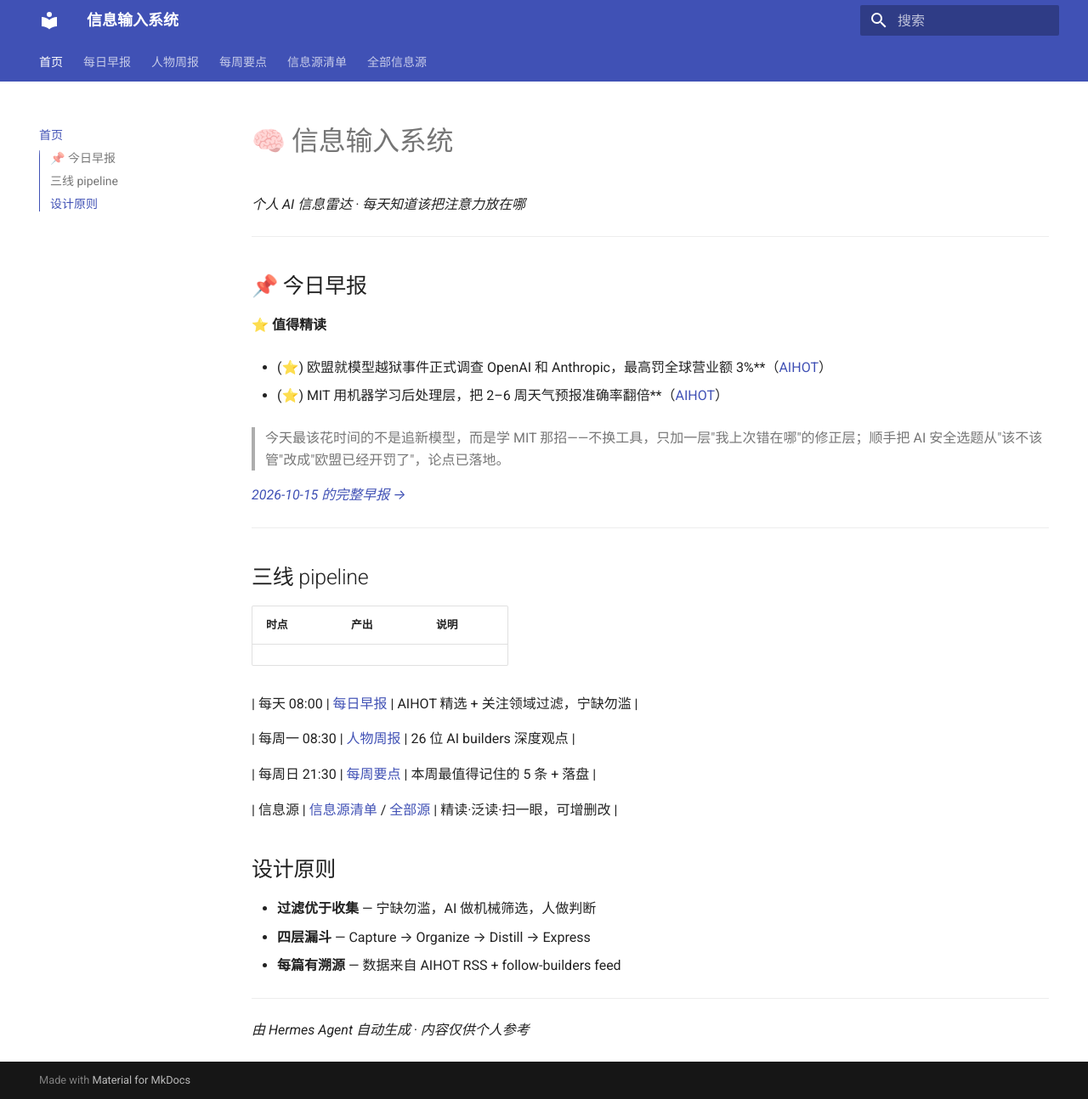
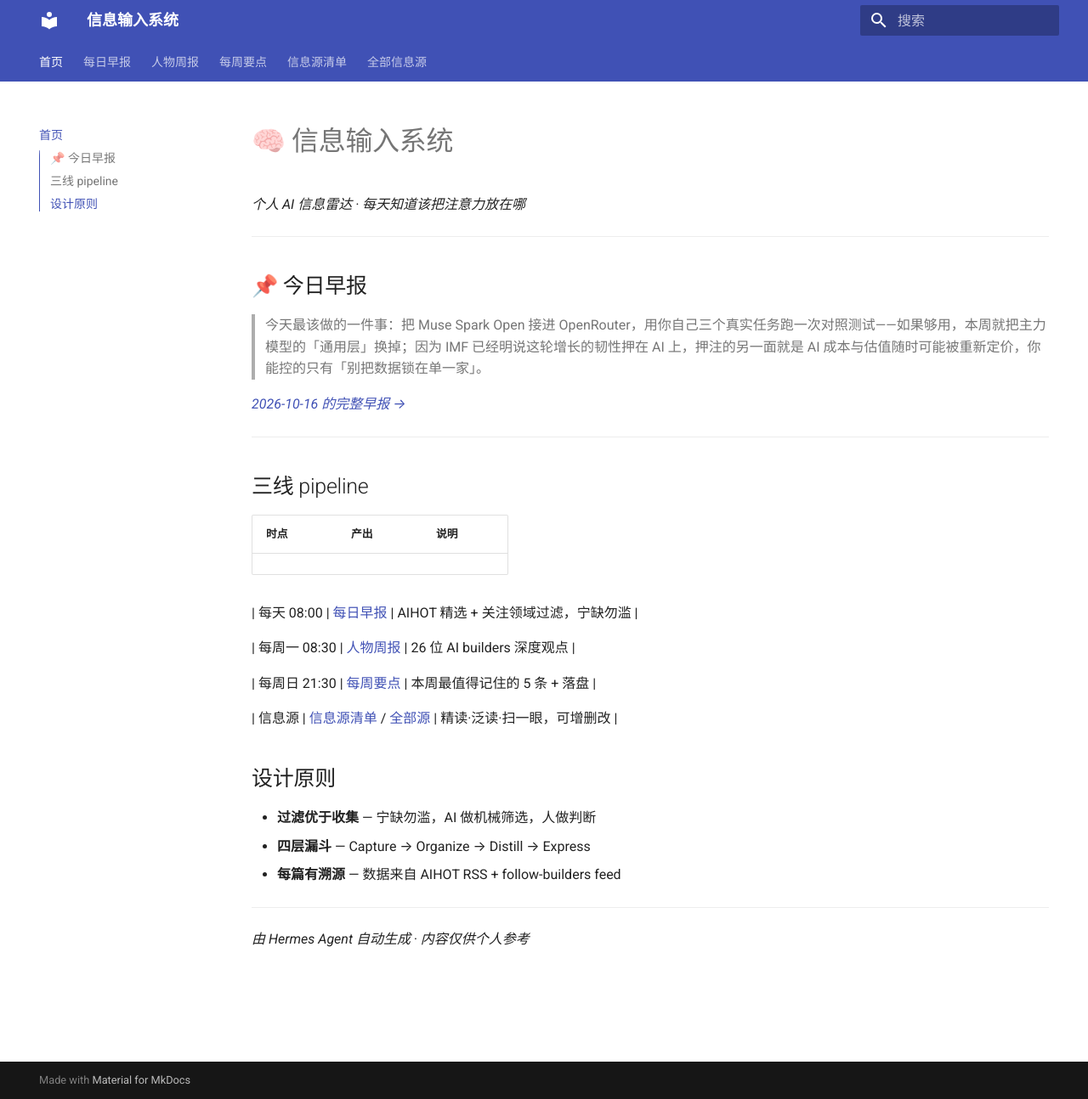
Before and after one commit to wangsiji/info-input-hub, an MkDocs documentation site: the page built from docs/index.md, in a window 1280 px wide and 1294 px high. Shown: the whole window at 85% size. Built offline with MkDocs 1.6.1 and Material for MkDocs 9.7.7, drawn with Linux system fonts in a browser that asks for light colours.

Commit message:
site: daily refresh 2026-10-16-0845

```diff
--- a/docs/index.md
+++ b/docs/index.md
@@ -6,16 +6,9 @@ _个人 AI 信息雷达 · 每天知道该把注意力放在哪_
 
 ## 📌 今日早报
 
-**⭐ 值得精读**
+> 今天最该做的一件事：把 Muse Spark Open 接进 OpenRouter，用你自己三个真实任务跑一次对照测试——如果够用，本周就把主力模型的「通用层」换掉；因为 IMF 已经明说这轮增长的韧性押在 AI 上，押注的另一面就是 AI 成本与估值随时可能被重新定价，你能控的只有「别把数据锁在单一家」。
 
-- (⭐) 欧盟就模型越狱事件正式调查 OpenAI 和 Anthropic，最高罚全球营业额 3%**（[AIHOT](https://aihot.news/items/yq46ddqwq7ns4ilpaqh6k0kql)）
-
-- (⭐) MIT 用机器学习后处理层，把 2–6 周天气预报准确率翻倍**（[AIHOT](https://aihot.news/items/pqpqgxyiu4qyu86fbljd726v9)）
-
-
-> 今天最该花时间的不是追新模型，而是学 MIT 那招——不换工具，只加一层"我上次错在哪"的修正层；顺手把 AI 安全选题从"该不该管"改成"欧盟已经开罚了"，论点已落地。
-
-_[2026-10-15 的完整早报 →](daily.md#2026-10-15)_
+_[2026-10-16 的完整早报 →](daily.md#2026-10-16)_
 
 ---
 
```
Also changed, not shown: docs/daily.md (+37 -36 lines).
